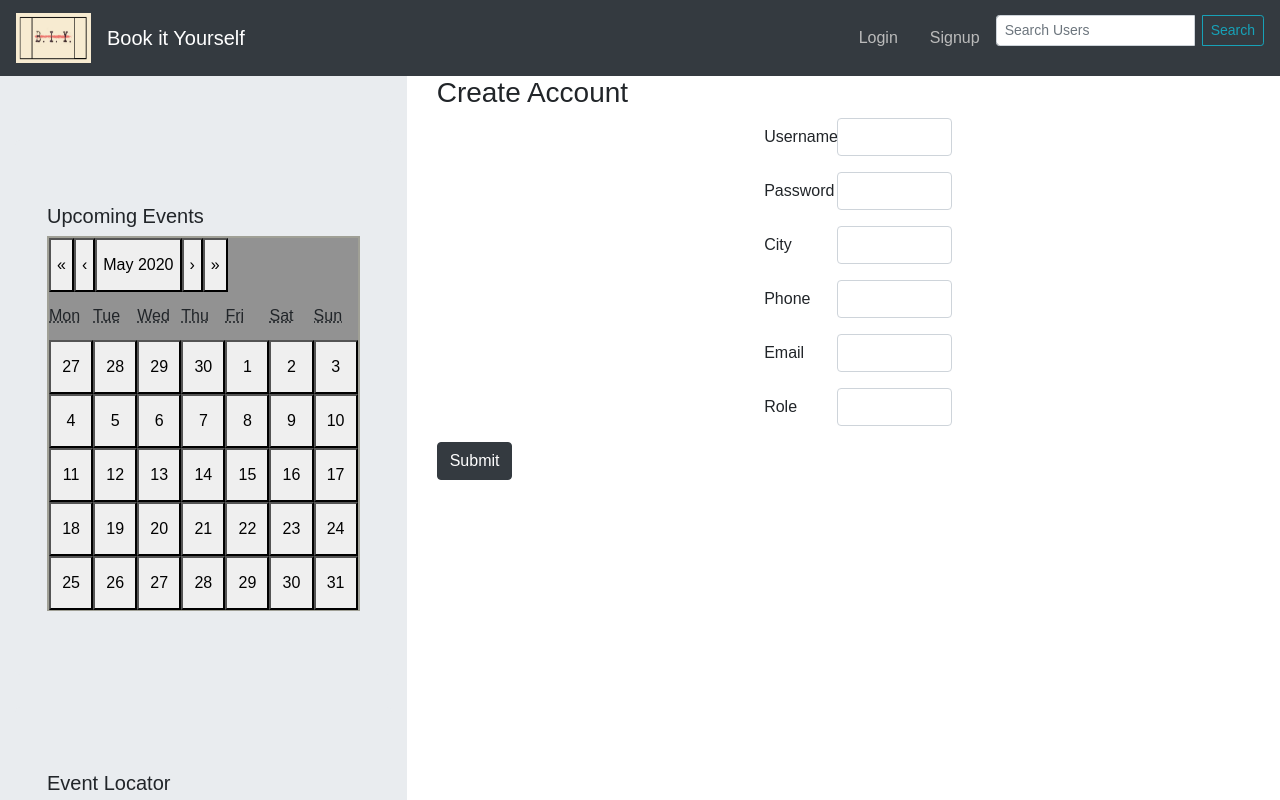
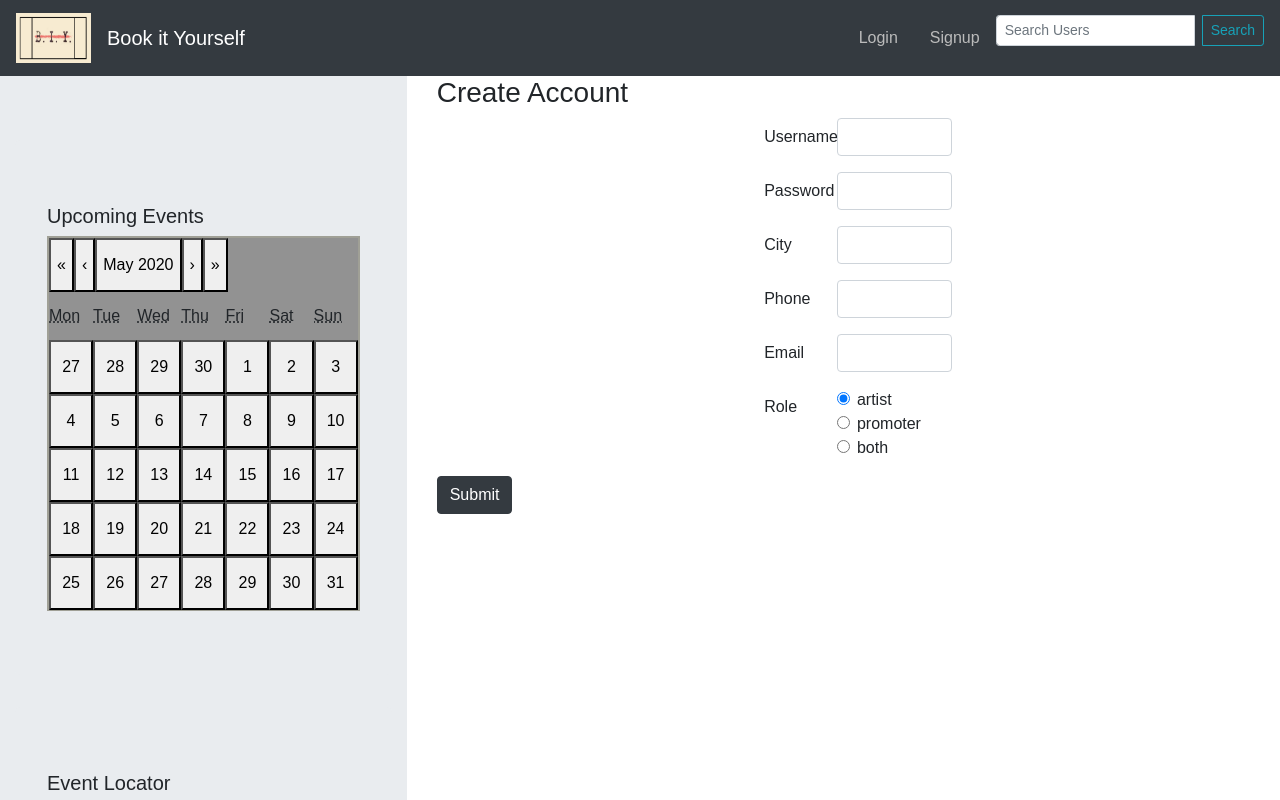
Before and after one commit to agtravis/book-it-yourself, a React (Create React App) app in the folder client/: page /signup in a window 1280 px wide. Shown: the top 800 px of the page. Built offline with nearby package versions, Linux system fonts and the light colour scheme; no server answers.

Commit message:
checkboxes work in signup form

```diff
--- a/client/src/components/SignupForm/index.js
+++ b/client/src/components/SignupForm/index.js
@@ -11,7 +11,7 @@ class Signup extends Component {
     this.state = {
       username: "",
       password: "",
-      checkboxChecked: false,
+      role: "artist",
       confirmPassword: "",
       loggedIn: false,
       redirect: null,
@@ -21,14 +21,15 @@ class Signup extends Component {
   handleChange = event => {
     this.setState({
       [event.target.name]: event.target.value,
-       checkboxChecked: event.target.checked,
+      role: event.target.value,
     });
   };
 
   handleSubmit = event => {
+    event.preventDefault();
     console.log("sign-up handleSubmit, username: ");
     console.log(this.state.username);
-    event.preventDefault();
+    console.log(this.state);
 
     //request to server to add a new username/password
     axios
@@ -171,13 +172,27 @@ class Signup extends Component {
                   Role
                 </Form.Label>
                 <Col sm="2">
-                  <Form.Control
-                    type="text"
-                    id="role"
-                    name="role"
-                    value={this.state.role}
-                    onChange={this.handleChange}
-                  />
+                <Form.Check
+                  type="radio"
+                  value="artist"
+                  label="artist"
+                  checked={this.state.role === "artist"}
+                  onChange={this.handleChange}
+                />
+                <Form.Check
+                  type="radio"
+                  value="promoter"
+                  label="promoter"
+                  checked={this.state.role === "promoter"}
+                  onChange={this.handleChange}
+                />
+                <Form.Check
+                  type="radio"
+                  value="both"
+                  label="both"
+                  checked={this.state.role === "both"}
+                  onChange={this.handleChange}
+                />
                 </Col>
               </Form.Group>
 
```
